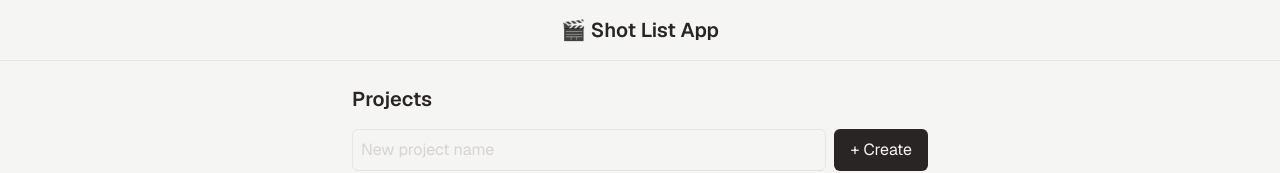
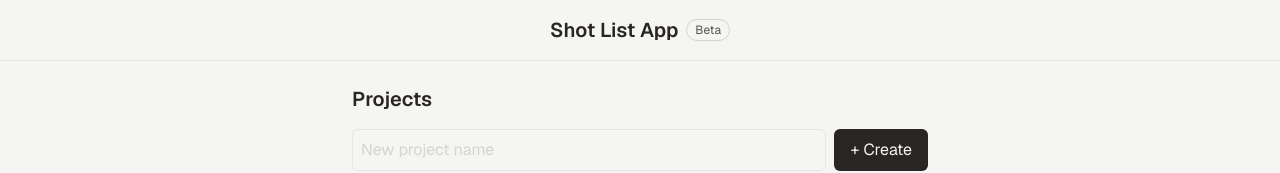
Before and after one commit to shayaankn/shot-list-app, an Angular app: page /projects in a window 1280 px wide. Shown: the top 173 px of the page. Built offline with nearby package versions, Linux system fonts and the light colour scheme.

Commit message:
update navbar

```diff
--- a/src/app/app.component.html
+++ b/src/app/app.component.html
@@ -1,7 +1,14 @@
 <div class="min-h-screen bg-stone-100 flex flex-col">
   <!-- Navbar -->
   <nav class="w-full border-b border-b-stone-200 py-4">
-    <h1 class="text-center text-stone-800 text-xl font-semibold">🎬 Shot List App</h1>
+    <div class="flex justify-center items-center gap-2">
+      <h1 class="text-stone-800 text-xl font-semibold">Shot List App</h1>
+      <span
+        class="px-2 py-0.5 rounded-full bg-stone-100 text-stone-600 text-xs border border-stone-300"
+      >
+        Beta
+      </span>
+    </div>
   </nav>
 
   <!-- Main Content -->
```
